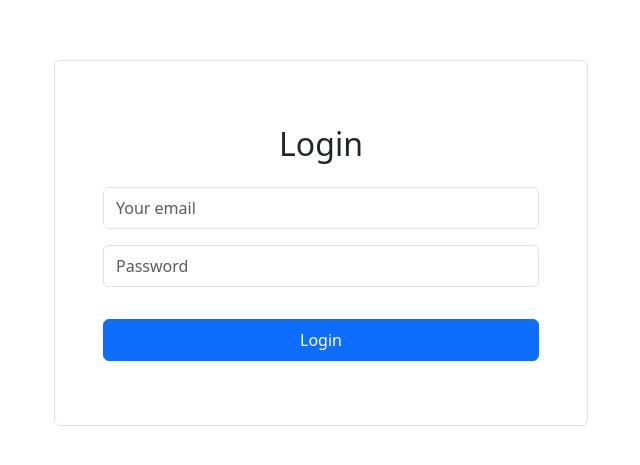
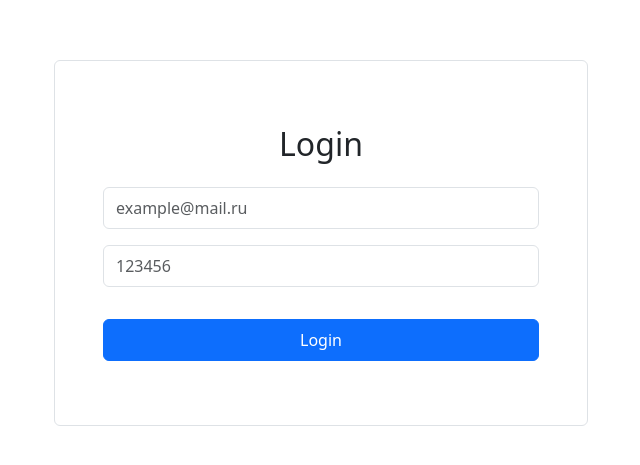
Before and after one commit to abduhodi/vue-router, a Vue app: page /login in a window 1280 px wide. Shown: the part 157-622 px from the top of the page, without its empty margins (319-959 px from the left). Built offline with nearby package versions, Linux system fonts and the light colour scheme.

Commit message:
login check added

```diff
--- a/src/views/LoginView.vue
+++ b/src/views/LoginView.vue
@@ -4,30 +4,37 @@
       <div class="col-6 offset-3">
         <form
           id="form"
-          ref="btn"
           class="form form-control d-flex justify-content-center gap-3 flex-column w-100 p-5"
         >
           <h2 class="text-center mt-3">Login</h2>
           <input
-            ref="email"
+            @input="email"
             type="email"
-            placeholder="Your email"
+            placeholder="example@mail.ru"
             required
             class="form-control py-2"
           />
           <input
-            ref="password"
+            @input="password"
             type="password"
-            placeholder="Password"
+            placeholder="123456"
             required
             class="form-control py-2"
           />
-          <router-link to="/products" class="btn btn-primary py-2 mt-3 mb-3"
+          <router-link
+            v-if="valid_email & valid_pass"
+            to="/products"
+            class="btn btn-primary py-2 mt-3 mb-3"
             >Login</router-link
           >
-          <!-- <button type="button" class="btn btn-primary py-2 mt-3 mb-3">
+          <button
+            v-else
+            ref="btn"
+            type="button"
+            class="btn btn-primary py-2 mt-3 mb-3"
+          >
             Login
-          </button> -->
+          </button>
         </form>
       </div>
     </div>
@@ -35,18 +42,20 @@
 </template>
 
 <script setup>
-import { onMounted, ref } from "vue";
-const btn = ref();
-const email = ref();
-const password = ref();
-onMounted(() => {
-  btn.value.addEventListener("onsubmit", (e) => {
-    if (email.value.value !== "asaker@mail.ru" || password !== "123456") {
-      console.log("error");
-    }
-    document.location.href = "/products";
-  });
-});
+import { ref } from "vue";
+
+const email = (e) => {
+  if (e.target.value == "example@mail.ru") {
+    valid_email.value = true;
+  }
+};
+const password = (e) => {
+  if (e.target.value == "123456") {
+    valid_pass.value = true;
+  }
+};
+const valid_email = ref(false);
+const valid_pass = ref(false);
 </script>
 
 <style lang="scss" scoped></style>
```
